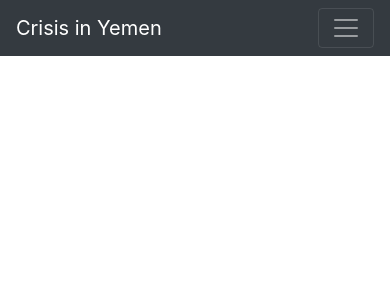
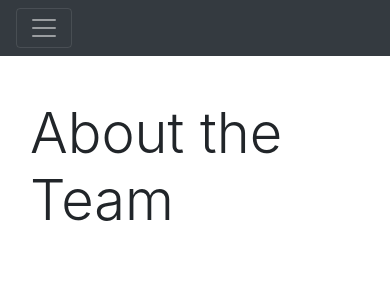
Before and after one commit to satacina/Project2, a Flask app: page /about in a window 390 px wide. Shown: the top 300 px of the page. Run offline with Flask 2, Linux system fonts and the light colour scheme; some libraries are stand-ins or nearby versions.

Commit message:
change size of header for mobile first responsiveness

```diff
--- a/static/css/main.css
+++ b/static/css/main.css
@@ -1,3 +1,3 @@
-.display-1 {
+.display-4 {
     margin-top: 100px;
 }
--- a/templates/about.html
+++ b/templates/about.html
@@ -1,5 +1,7 @@
 {% extends 'layout.html' %}
 
 {% block body %}
-    <h1>About The Team</h1>
+<main role="main" class="container">
+    <h1 class="display-4">About the Team</h1>
+</main>
 {% endblock %}
--- a/templates/articles.html
+++ b/templates/articles.html
@@ -2,6 +2,6 @@
 
 {% block body %}
     <main role="main" class="container">
-        <h1 class="display-1">Articles</h1>
+        <h1 class="display-4">Articles</h1>
     </main>
 {% endblock %}
--- a/templates/home.html
+++ b/templates/home.html
@@ -2,6 +2,6 @@
 
 {% block body %}
     <main role="main" class="container">
-        <h1 class="display-1">Crisis in Yemen</h1>
+        <h1 class="display-4">Crisis in Yemen</h1>
     </main>
 {% endblock %}
--- a/templates/includes/_navbar.html
+++ b/templates/includes/_navbar.html
@@ -1,5 +1,4 @@
 <nav class="navbar navbar-expand-md navbar-dark fixed-top bg-dark">
-    <a class="navbar-brand" href="/">Crisis in Yemen</a>
     <button class="navbar-toggler" type="button" data-toggle="collapse" data-target="#navbarCollapse" aria-controls="navbarCollapse"
         aria-expanded="false" aria-label="Toggle navigation">
         <span class="navbar-toggler-icon"></span>
```
Also changed, not shown: templates/layout.html (line endings or trailing spaces).
